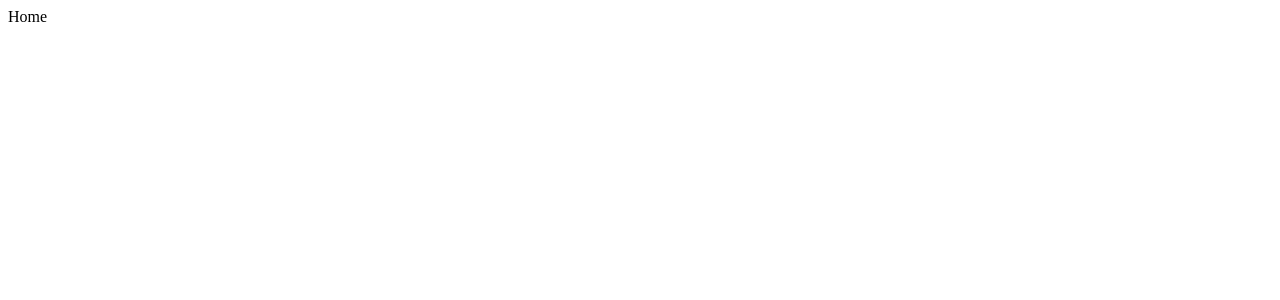
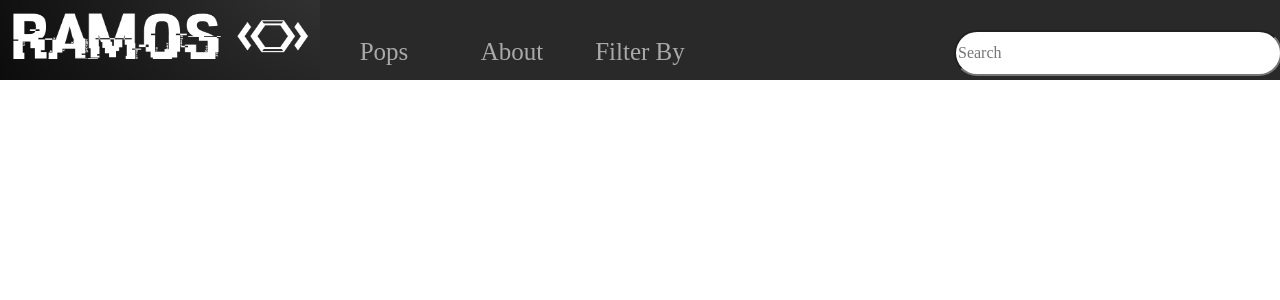
Before and after one commit to Reem-Nosbaum/mister-toy, a React (Vite) app in the folder frontend-mister-toy/: page / in a window 1280 px wide. Shown: the top 300 px of the page. Built offline with nearby package versions, Linux system fonts and the light colour scheme.

Commit message:
Improve structure / format of the code. :art:

```diff
--- a/frontend-mister-toy/src/App.jsx
+++ /dev/null
@@ -1,12 +0,0 @@
-// INSPIR URL: https://funko.com/
-
-import Home from "./pages/home";
-
-function App() {
-  return (
-    <>
-      <Home />
-    </>
-  );
-}
-export default App;
--- /dev/null
+++ b/frontend-mister-toy/src/RootCmp.jsx
@@ -0,0 +1,13 @@
+// INSPIR URL: https://funko.com/
+
+import NavBar from "./pages/NavBar";
+// import Home from "./pages/home";
+
+export function RootCmp() {
+  return (
+    <>
+      {/* <Home /> */}
+      <NavBar />
+    </>
+  );
+}
--- /dev/null
+++ b/frontend-mister-toy/src/assets/Home.module.css
@@ -0,0 +1,4 @@
+.home {
+  width: 100vw;
+  height: 100vh;
+}
--- /dev/null
+++ b/frontend-mister-toy/src/assets/Main.module.css
@@ -0,0 +1 @@
+@import "setup/normalize.css";
--- /dev/null
+++ b/frontend-mister-toy/src/assets/NavBar.module.css
@@ -0,0 +1,37 @@
+.nav {
+  height: 10vh;
+  width: 100vw;
+  background-color: #292929;
+  display: flex;
+}
+
+.logo {
+  height: 10vh;
+  width: 25vw;
+}
+
+.button {
+  color: rgb(255, 255, 255);
+  font-size: 25px;
+  align-self: end;
+  background-color: #292929;
+  height: 7vh;
+  width: 10vw;
+  cursor: pointer;
+  opacity: 0.6;
+  border: #292929;
+}
+.button:hover {
+  background-color: rgb(250, 250, 250);
+  opacity: 1;
+  color: #292929;
+}
+
+.search {
+  height: 5vh;
+  width: 25vw;
+  border-radius: 80px 80px 80px 80px;
+  position: relative;
+  left: 250px;
+  top: 30px;
+}
--- a/frontend-mister-toy/src/main.jsx
+++ b/frontend-mister-toy/src/main.jsx
@@ -1,10 +1,10 @@
 import React from "react";
 import ReactDOM from "react-dom/client";
-import App from "./App.jsx";
-import "./index.css";
+import { RootCmp } from "./RootCmp.jsx";
+import "./assets/Main.module.css";
 
 ReactDOM.createRoot(document.getElementById("root")).render(
   <React.StrictMode>
-    <App />
+    <RootCmp />
   </React.StrictMode>
 );
--- a/frontend-mister-toy/src/pages/Home.jsx
+++ b/frontend-mister-toy/src/pages/Home.jsx
@@ -1,4 +1,5 @@
-function Home() {
-  return <div>Home</div>;
+import styles from "./../assets/Home.module.css";
+
+export default function home() {
+  return <div className={styles.home}>Home</div>;
 }
-export default Home;
--- /dev/null
+++ b/frontend-mister-toy/src/pages/NavBar.jsx
@@ -0,0 +1,16 @@
+import styles from "../assets/NavBar.module.css";
+import logo from "../logoRamos.png";
+export default function NavBar() {
+  return (
+    <div className={styles.nav}>
+      <img className={styles.logo} src={logo} alt="Logo" />
+      <button className={styles.button}>Pops</button>
+      <button className={styles.button}>About</button>
+      <button className={styles.button}>Filter By</button>
+      <input className={styles.search} placeholder="Search"></input>
+    </div>
+  );
+}
+{
+  /* <input type="text" class="searchTerm" placeholder="What are you looking for?"> */
+}
```
Also changed, not shown: frontend-mister-toy/index.html (+1 -1 lines), frontend-mister-toy/src/assets/Rootcmp.module.css (added), frontend-mister-toy/src/assets/setup/normalize.css (added), frontend-mister-toy/src/logoRamos.png (added).
